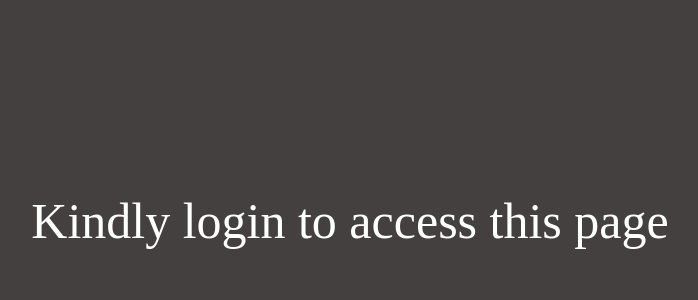
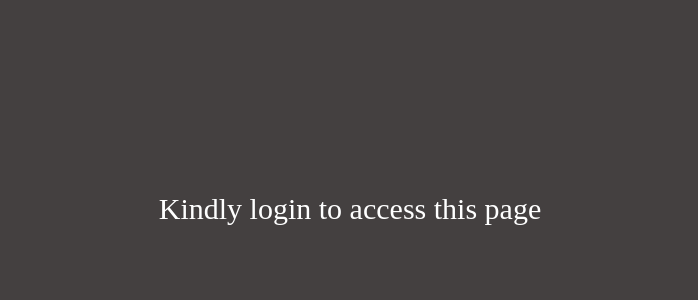
Before and after one commit to ekenecf/nord-stone, a React (Create React App) app: page /upload in a window 1280 px wide. Shown: the top 300 px of the page, without its empty margins (290-988 px from the left). Built offline with nearby package versions, Linux system fonts and the light colour scheme; no server answers; the database is empty.

Commit message:
Update CSS file

```diff
--- a/src/components/Components.css
+++ b/src/components/Components.css
@@ -139,15 +139,14 @@
 #requestLogin,
 #requestLoginNotification,
 #requestLoginCalculate {
-  font-size: 50px;
+  font-size: 30px;
   color: white;
   margin-top: 15%;
+  text-align: center;
 }
 
 #requestLoginNotification {
   color: #000;
-  font-size: 30px;
-  text-align: center;
 }
 
 .foward {
```
